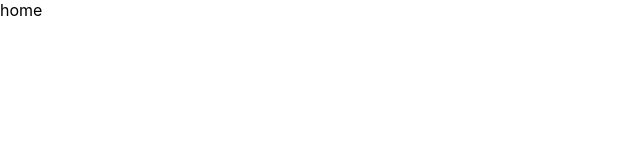
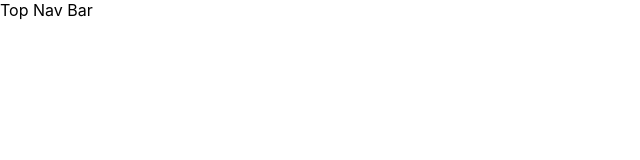
Before and after one commit to Tharmithan-N/sass-landing-page, a React (Create React App) app: page / in a window 1280 px wide. Shown: the top 160 px of the page, without its empty margins (0-640 px from the left). Built offline with nearby package versions, Linux system fonts and the light colour scheme.

Commit message:
Top nav bar added

```diff
--- a/src/App.js
+++ b/src/App.js
@@ -1,8 +1,9 @@
 import logo from "./logo.svg";
 import "./App.css";
+import TopNav from "./Components/TopNav/TopNav";
 
 function App() {
-  return <div>home</div>;
+  return <div><TopNav/></div>;
 }
 
 export default App;
--- /dev/null
+++ b/src/Components/TopNav/TopNav.js
@@ -0,0 +1,11 @@
+import React from "react";
+
+const TopNav = () => {
+    return (
+        <div>
+            <div>Top Nav Bar</div>
+        </div>
+    )
+}
+
+export default TopNav;
```
